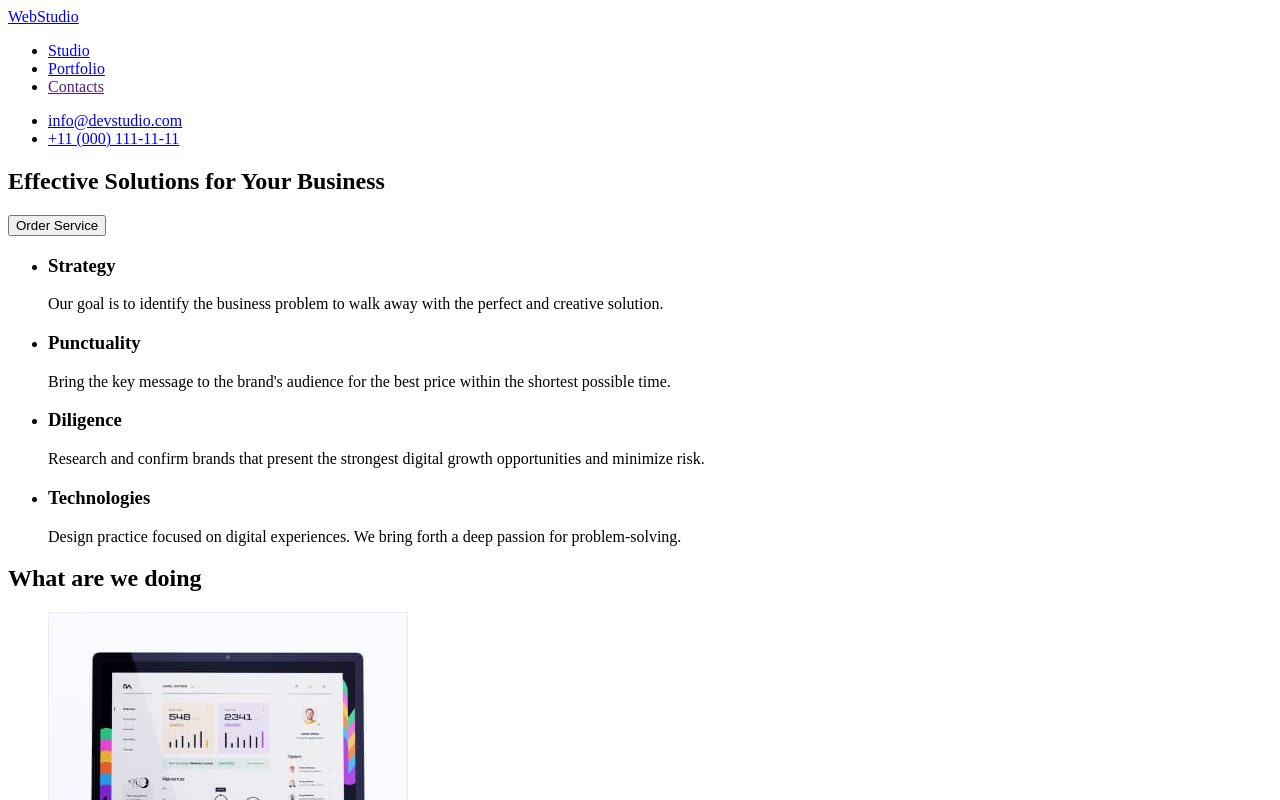
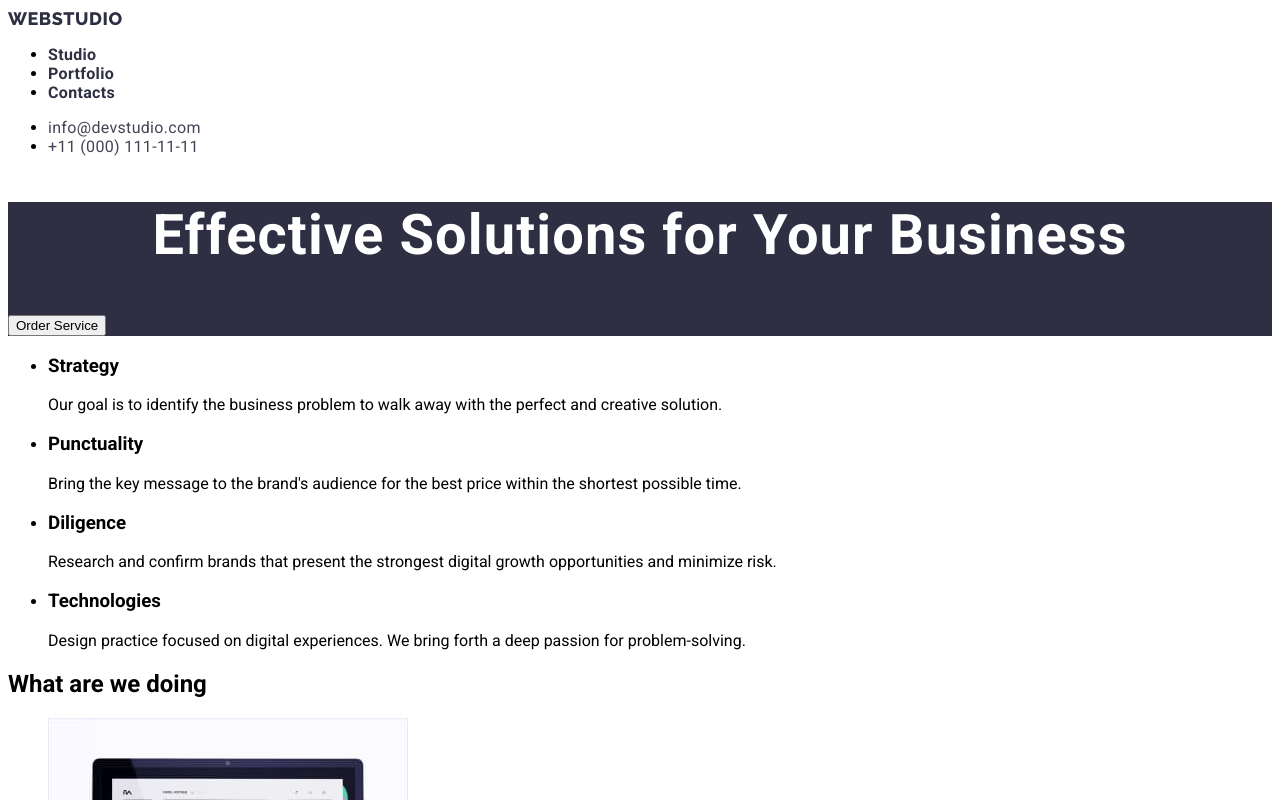
Before and after one commit to olgafedorec/goit-markup-hw-02, a plain HTML site: page index.html in a window 1280 px wide. Shown: the top 800 px of the page. Drawn offline with Linux system fonts and the light colour scheme.

Commit message:
add styles

```diff
--- /dev/null
+++ b/css/styles.css
@@ -0,0 +1,60 @@
+body {
+    font-family: 'Roboto', sans-serif;
+}
+
+.header {
+}
+.header-navigation {
+}
+.navigation-logo {
+font-family: 'Raleway', sans-serif;
+font-style: normal;
+font-weight: 800;
+font-size: 18px;
+line-height: 1,33;
+letter-spacing: 0.03em;
+text-transform: uppercase;
+color: #2E2F42;
+text-decoration: none;
+}
+.navigation-list a {
+    font-style: normal;
+    font-weight: 600;
+    font-size: 16px;
+    line-height: 1,5;
+    letter-spacing: 0.02em;
+    color: #2E2F42;
+    text-decoration: none;
+}
+
+.link:hover {
+    color: #434455;
+}
+
+.header-list a {
+font-style: normal;
+font-weight: 400;
+font-size: 16px;
+line-height: 1,5;
+letter-spacing: 0.02em;
+color: #434455;
+text-decoration: none;
+}
+
+.section-hero {
+    background-color: #2E2F42;
+}
+
+.title-hero {
+    font-style: normal;
+    font-weight: 600;
+    font-size: 56px;
+    line-height: 1,07;
+    text-align: center;
+    letter-spacing: 0.02em;
+    color: #FFFFFF;
+;}
+
+.hero-button {
+
+}
--- a/index.html
+++ b/index.html
@@ -4,30 +4,47 @@
     <meta charset="UTF-8" />
     <meta http-equiv="X-UA-Compatible" content="IE=edge" />
     <meta name="viewport" content="width=device-width, initial-scale=1.0" />
+    <link rel="preconnect" href="https://fonts.googleapis.com" />
+    <link rel="preconnect" href="https://fonts.gstatic.com" crossorigin />
+    <link
+      href="https://fonts.googleapis.com/css2?family=Montserrat:wght@400;700&family=Raleway:wght@800&family=Roboto:wght@400;500;700;900&display=swap"
+      rel="stylesheet"
+    />
     <title>WebStudio</title>
+    <link rel="stylesheet" href="./css/styles.css" />
   </head>
   <body>
-    <header>
-      <nav>
-        <a href="./index.html">WebStudio</a>
+    <header class="header">
+      <nav class="header-navigation">
+        <a href="./index.html" class="navigation-logo">WebStudio</a>
 
-        <ul>
-          <li><a href="./index.html">Studio</a></li>
-          <li><a href="./portfolio.html">Portfolio</a></li>
-          <li><a href="">Contacts</a></li>
+        <ul class="navigation-list">
+          <li>
+            <a href="./index.html" class="link">Studio</a>
+          </li>
+          <li>
+            <a href="./portfolio.html" class="link">Portfolio</a>
+          </li>
+          <li>
+            <a href="" class="link">Contacts</a>
+          </li>
         </ul>
       </nav>
 
-      <ul>
-        <li><a href="mailto:info@devstudio.com">info@devstudio.com</a></li>
-        <li><a href="tel:+110001111111">+11 (000) 111-11-11</a></li>
+      <ul class="header-list">
+        <li>
+          <a href="mailto:info@devstudio.com">info@devstudio.com</a>
+        </li>
+        <li class="header-item">
+          <a href="tel:+110001111111">+11 (000) 111-11-11</a>
+        </li>
       </ul>
     </header>
     <main>
       <!--Hero-->
-      <section>
-        <h1>Effective Solutions for Your Business</h1>
-        <button type="button">Order Service</button>
+      <section class="section-hero">
+        <h1 class="title-hero">Effective Solutions for Your Business</h1>
+        <button type="button" class="hero-button">Order Service</button>
       </section>
 
       <!--Features-->
@@ -149,7 +166,7 @@
       </section>
     </main>
     <footer>
-      <a href="./index.html">WebStudio</a>
+      <a href="./index.html" class="navigation-logo">WebStudio</a>
       <p>
         Increase the flow of customers and sales for your business with digital
         marketing & growth solutions.
```
Also changed, not shown: portfolio.html (+11 -4 lines).
